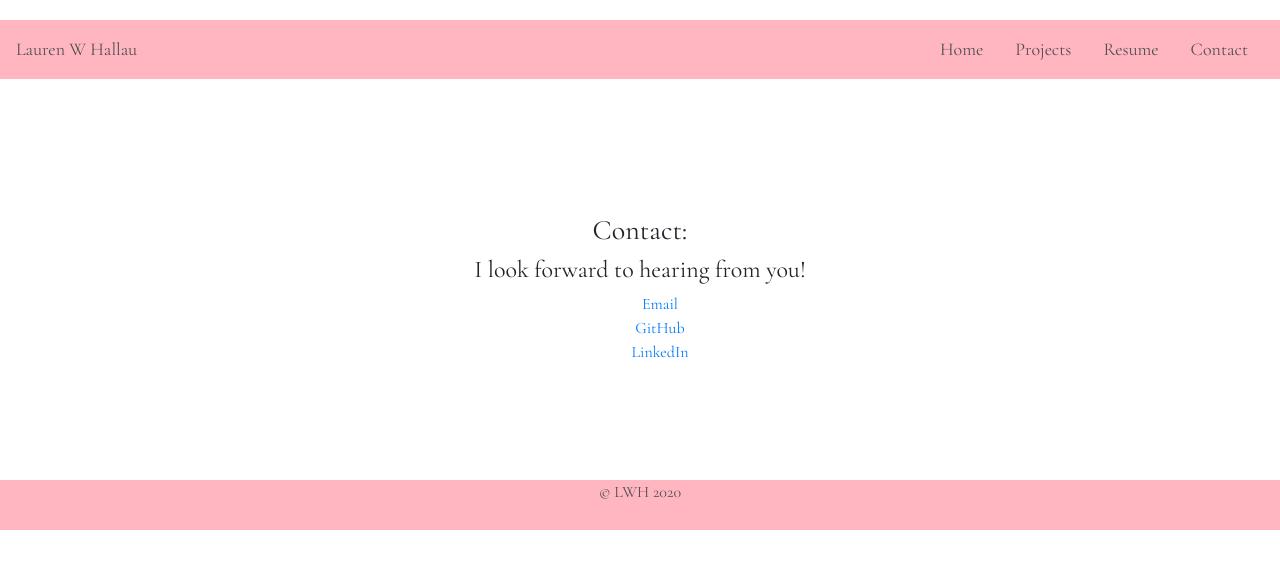
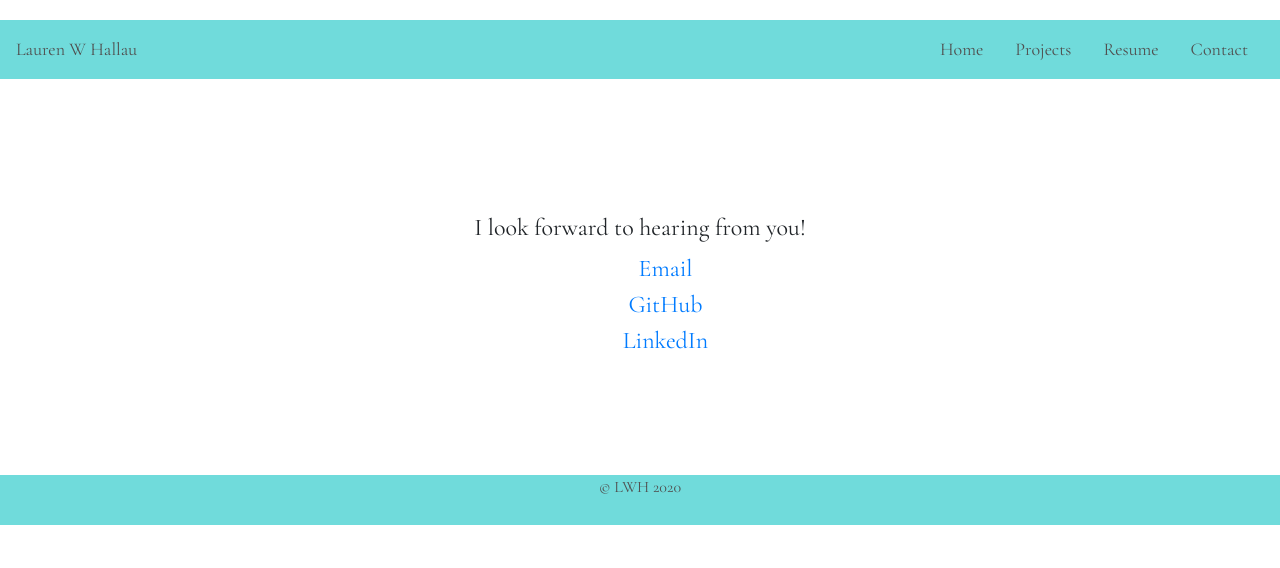
Before and after one commit to laurenhallau/React-Portfolio, a React (Create React App) app: page /contact in a window 1280 px wide. Shown: the top 568 px of the page. Built offline with nearby package versions, Linux system fonts and the light colour scheme.

Commit message:
css changes

```diff
--- a/src/components/Footer/style.css
+++ b/src/components/Footer/style.css
@@ -1,7 +1,7 @@
 .footer {
     text-align: center;
     align-items: baseline;
-    background-color: lightpink;
+    background-color: #70dbdb;
     height: 50px;
     bottom: 0rem;
     color: #505050;
--- a/src/components/NavTabs/style.css
+++ b/src/components/NavTabs/style.css
@@ -11,5 +11,5 @@ header {
     font-family: 'Cormorant Garamond', serif;
 }
 .navbar {
-    background-color: lightpink;
+    background-color: #70dbdb;
 }
--- a/src/pages/Contact.js
+++ b/src/pages/Contact.js
@@ -1,17 +1,20 @@
 import React from "react";
 import { Container, Row, Col } from "reactstrap";
+import "./style.css";
 
 function Contact() {
     return (
         <Container className="ContactContainer">
           <Row>
             <Col>
-              <h3>Contact:</h3>
               <h4>I look forward to hearing from you!</h4>
               <ul>
-                <li><a className="email" href="mailto:lhallau@gmail.com">Email </a></li>
-                <li><a href="https://github.com/laurenhallau" target="blank">GitHub </a></li>
-                <li><a href="https://www.linkedin.com/in/lauren-hallau-82393744/" target="blank">LinkedIn</a></li>
+                <li><i className="far fa-envelope"></i>
+                <a className="link" href="mailto:lhallau@gmail.com">Email </a></li>
+                <li><i className="fab fa-github"></i>
+                <a className="link" href="https://github.com/laurenhallau" target="blank">GitHub </a></li>
+                <li><i className="fab fa-linkedin-in"></i>
+                <a className="link" href="https://www.linkedin.com/in/lauren-hallau-82393744/" target="blank">LinkedIn</a></li>
               </ul>
 
             </Col>
--- a/src/pages/Projects.js
+++ b/src/pages/Projects.js
@@ -12,7 +12,7 @@ function Projects() {
   return (
     <Row className="projectRow">
       <Col className="col-sm-6">
-        <Card>
+        <Card className="card">
           <CardImg className="CardImg" src={Project1} alt="Project One" />
           <CardTitle>Project #1</CardTitle>
           <CardText>Travel Masters: Bringing the World to You!</CardText>
@@ -24,7 +24,7 @@ function Projects() {
         </Card>
       </Col>
       <Col className="col-sm-6">
-        <Card>
+        <Card className="card">
           <CardImg className="CardImg" src={QuizGame} alt="Quiz Game" />
           <CardTitle>Project #2</CardTitle>
          <CardText>Quiz Game: Create and Take Quizzes with this full-stack app</CardText>
@@ -36,7 +36,7 @@ function Projects() {
         </Card>
       </Col>
       <Col className="col-sm-6">
-        <Card>
+        <Card className="card">
           <CardImg className="CardImg" src={Employee} alt="Employee Directory" />
           <CardTitle>Employee Directory</CardTitle>
          <CardText>First React App</CardText>
@@ -49,10 +49,10 @@ function Projects() {
       </Col>
 
       <Col className="col-sm-6">
-        <Card>
+        <Card className="card">
           <CardImg className="CardImg" src={NoteTaker} alt="Note Taker" />
           <CardTitle>Note Taker</CardTitle>
-          <CardText>Note Taker information here</CardText>
+          <CardText>An Express Note Taker App</CardText>
           <Button
           outline color="secondary"
           href="https://note-taker-lwh.herokuapp.com/"
@@ -61,7 +61,7 @@ function Projects() {
         </Card>
       </Col>
       <Col className="col-sm-6">
-        <Card>
+        <Card className="card">
           <CardImg className="CardImg" src={Budget} alt="Budget Tracker" />
           <CardTitle>On/Offline Budget Tracker</CardTitle>
          <CardText>Use this budget tracker to track your expenses on and off line.</CardText>
@@ -73,10 +73,10 @@ function Projects() {
         </Card>
       </Col>
       <Col className="col-sm-6">
-        <Card>
+        <Card className="card">
           <CardImg className="CardImg" src={Workout} alt="Workout Tracker" />
           <CardTitle>Workout App</CardTitle>
-         <CardText>Info on Workout App</CardText>
+         <CardText>A fitness tracker application made with a Mongo database, Mongoose schema and Express handle routes</CardText>
          <Button
          outline color="secondary"
           href="https://quarantine-workout-app.herokuapp.com/"
--- a/src/pages/style.css
+++ b/src/pages/style.css
@@ -35,3 +35,21 @@ ul {
 .CardImg {
   align-self: flex-end;
 }
+.card {
+  text-align: center;
+}
+
+.body {
+  background-color: #f2f2f2;
+}
+
+/* Contact CSS */
+.link {
+font-size: 1.5rem;
+}
+.far {
+  margin-right: 11px;
+}
+.fab {
+  margin-right: 11px;
+}
```
Also changed, not shown: 1 other file (tests, documents, lock files or other folders).
